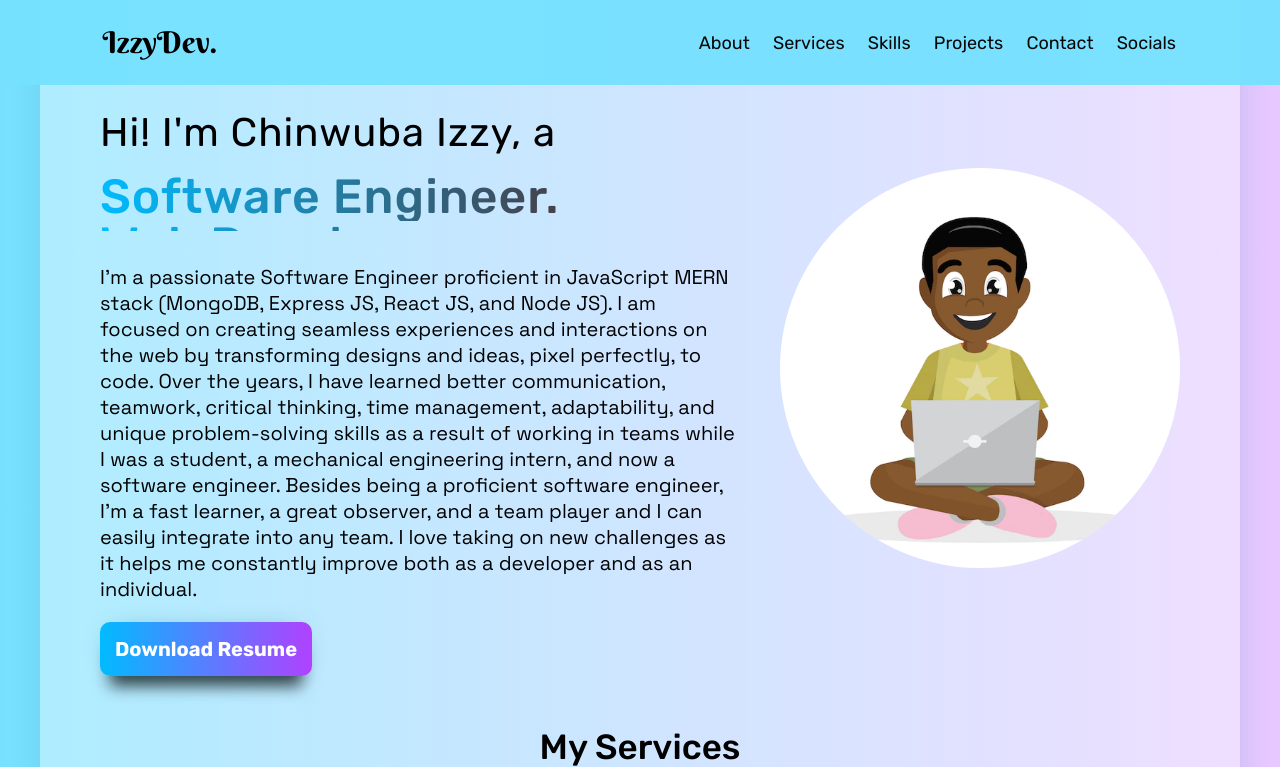
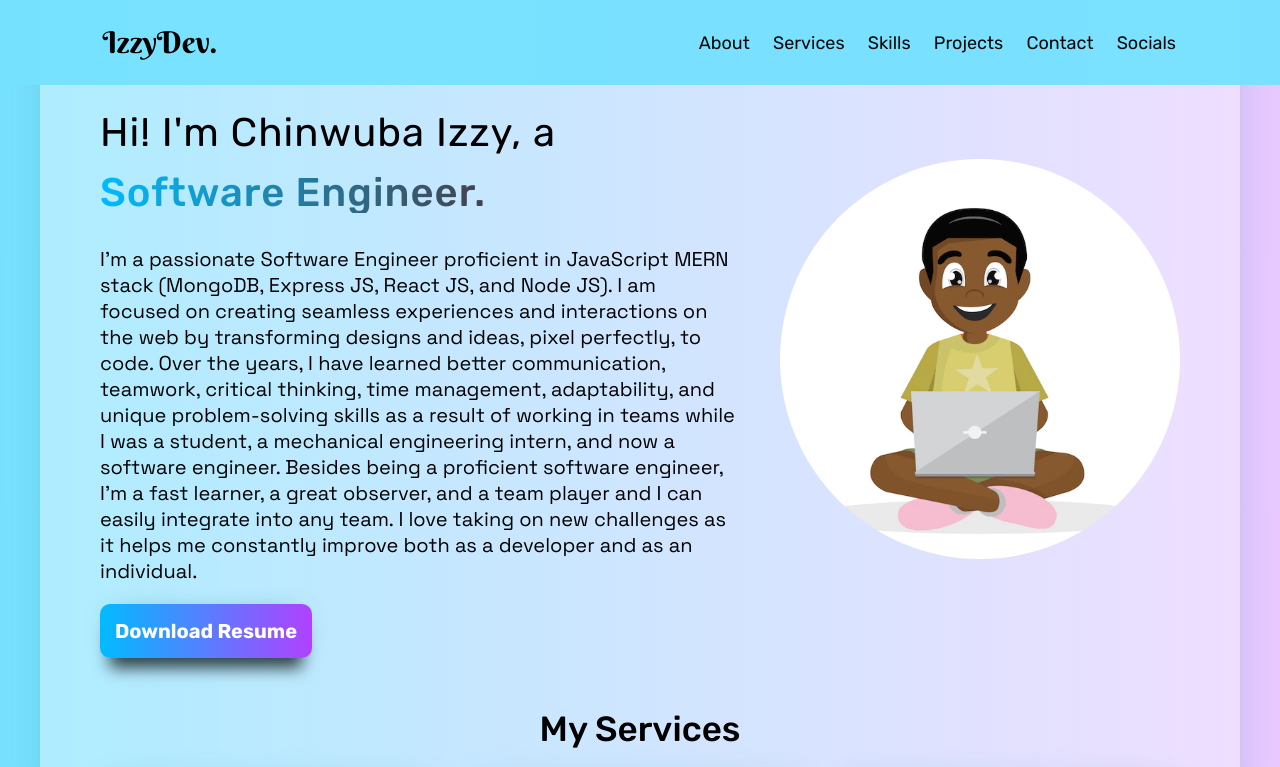
Before and after one commit to chiizzy1/izzyDev-portfolio, a plain HTML site: page index.html in a window 1280 px wide. Shown: the top 767 px of the page. Drawn offline with nearby package versions, Linux system fonts and the light colour scheme.

Commit message:
site updated

```diff
--- a/css/app.css
+++ b/css/app.css
@@ -274,8 +274,8 @@ main, .linkTree {
 }
 
 .rotatingTextOuter {
-    height: 1.2em;
-    font-size: 1.2em;
+    height: 1em;
+    font-size: 1em;
     overflow-y: hidden;
     position: relative;
     display: block;
```
